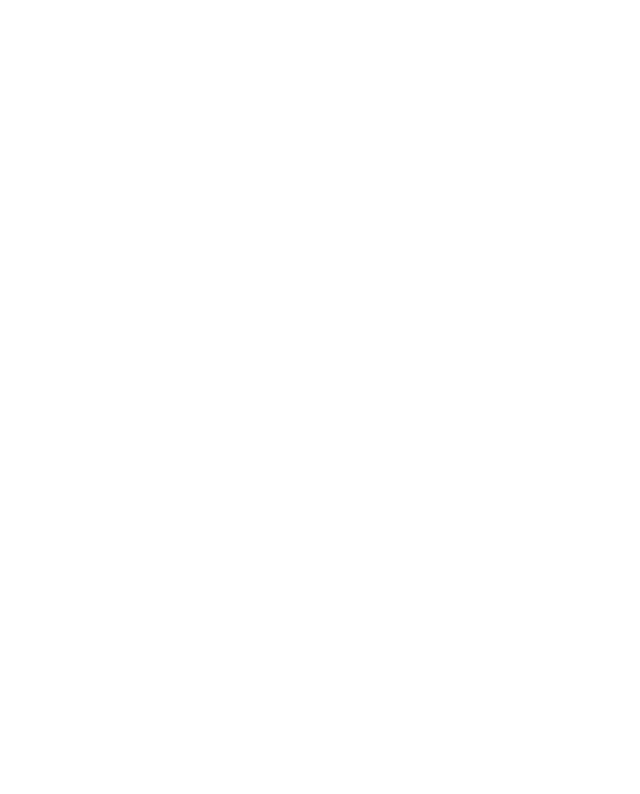
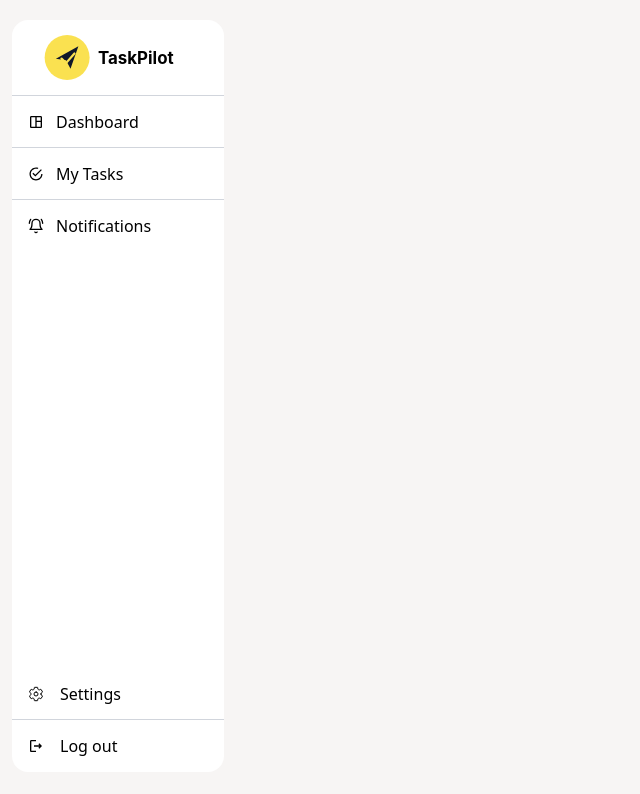
Before and after one commit to mgalen007/TaskPilot, a React (Vite) app: page /dashboard in a window 1280 px wide. Shown: the top 794 px of the page, without its empty margins (0-640 px from the left). Built offline with nearby package versions, Linux system fonts and the light colour scheme.

Commit message:
Finished Sidebar component

```diff
--- a/index.html
+++ b/index.html
@@ -1,5 +1,5 @@
 <!doctype html>
-<html lang="en">
+<html lang="en" class="bg-[#f7f5f4]">
   <head>
     <meta charset="UTF-8" />
     <link rel="icon" type="image/svg+xml" href="/vite.svg" />
--- a/package.json
+++ b/package.json
@@ -13,6 +13,7 @@
     "@tailwindcss/vite": "^4.1.18",
     "react": "^19.2.0",
     "react-dom": "^19.2.0",
+    "react-icons": "^5.5.0",
     "react-router-dom": "^7.13.0",
     "tailwindcss": "^4.1.18"
   },
--- a/src/components/Sidebar.jsx
+++ b/src/components/Sidebar.jsx
@@ -0,0 +1,43 @@
+import Icon from "./Icon"
+import { IoMdCheckmarkCircleOutline } from "react-icons/io"
+import { MdOutlineSpaceDashboard } from "react-icons/md"
+import { LuBellRing } from "react-icons/lu"
+import { IoSettingsOutline } from "react-icons/io5"
+import { MdOutlineLogout } from "react-icons/md"
+
+function Sidebar() {
+    const sections = [
+        { name: "Dashboard", icon: <MdOutlineSpaceDashboard /> },
+        { name: "My Tasks", icon: <IoMdCheckmarkCircleOutline /> },
+        { name:"Notifications", icon: <LuBellRing /> }
+    ]
+    return (
+        <aside className="rounded-2xl w-fit mt-5 ml-3 h-[94vh] bg-white flex flex-col justify-between">
+            <div>
+                <div className="mx-auto w-[90%] px-4">
+                    <Icon height={75} width={180}/>
+                </div>
+                {sections.map(section => {
+                    return (
+                        <div className="border-t-1 border-gray-300 h-[6.5vh] flex items-center gap-3 pl-4" key={section.name}>
+                            {section.icon}
+                            <h3>{section.name}</h3>
+                        </div>
+                    )
+                })}
+            </div>
+            <div>
+                <div className="flex items-center gap-4 pl-4 h-[6.5vh] border-b-1 border-gray-300">
+                    <IoSettingsOutline />
+                    <h3>Settings</h3>
+                </div>
+                <div className="flex items-center gap-4 pl-4 h-[6.5vh]">
+                    <MdOutlineLogout />
+                    <h3>Log out</h3>
+                </div>
+            </div>
+        </aside>
+    )
+}
+
+export default Sidebar
--- a/src/pages/Dashboard.jsx
+++ b/src/pages/Dashboard.jsx
@@ -1,7 +1,9 @@
+import Sidebar from '../components/Sidebar'
+
 function Dashboard() {
     return (
         <>
-
+            <Sidebar />
         </>
     )
 }
--- a/src/pages/LoginPage.jsx
+++ b/src/pages/LoginPage.jsx
@@ -3,7 +3,7 @@
 function LoginPage() {
     return (
         <>
-            <div className="border-[.5px] border-gray w-fit mx-auto mt-[20vh] pt-5 pb-12 px-9 rounded-2xl">
+            <div className="border-[.5px] border-gray w-fit mx-auto mt-[20vh] pt-5 pb-12 px-9 rounded-2xl bg-white">
                 <Icon width={300} height={100} />
                 <form className="mt-2">
                     <div>
```
Also changed, not shown: 1 other file (tests, documents, lock files or other folders).
